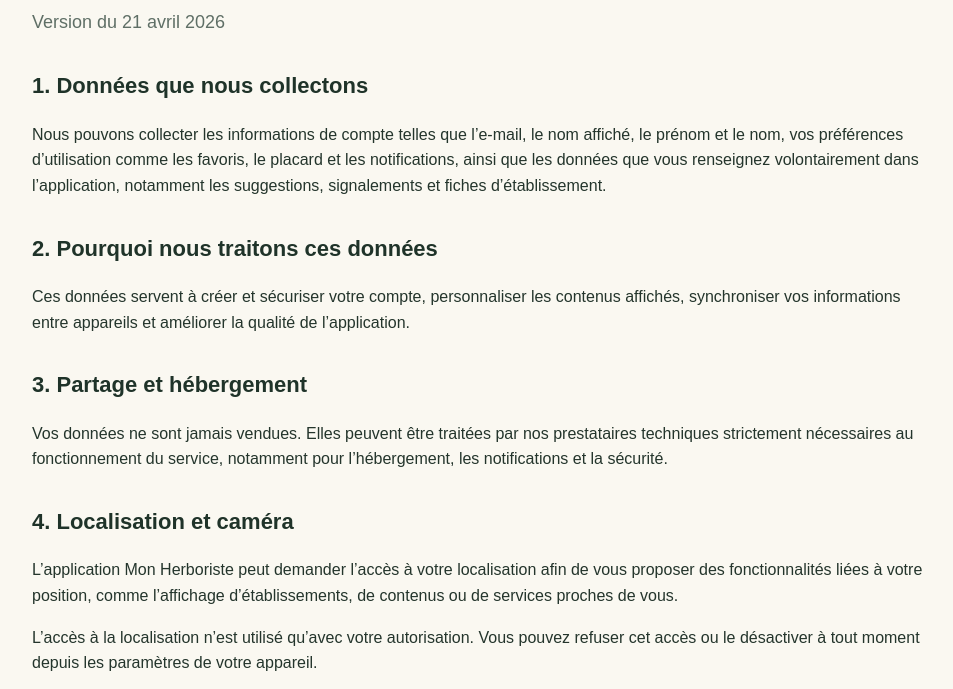
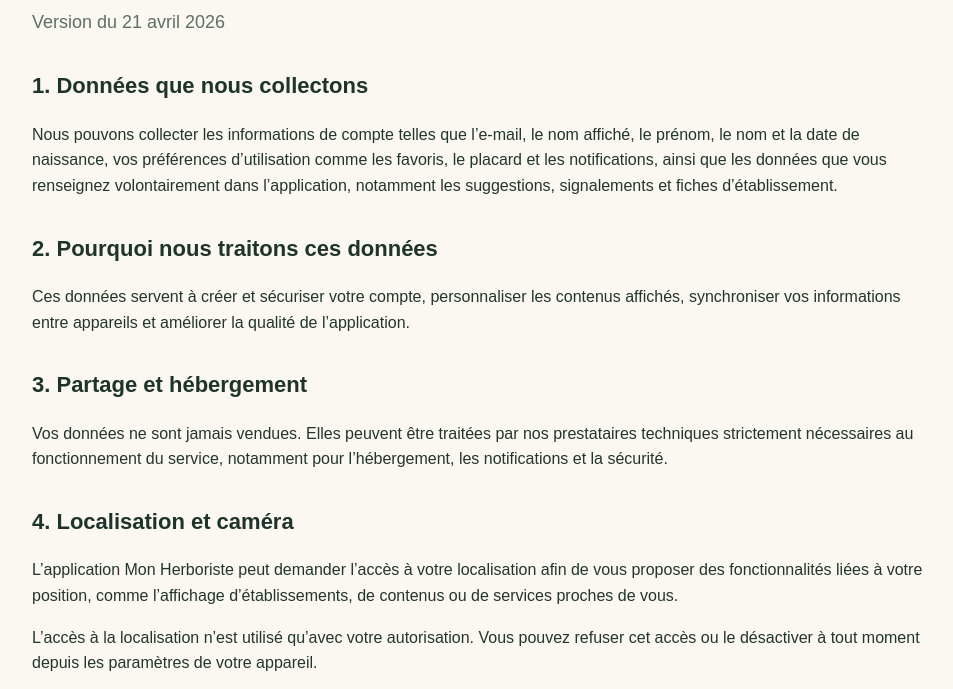
Before and after one commit to Skyentt23/mon-herboriste-confidentialite, a plain HTML site: page index.html in a window 1280 px wide. Shown: the part 105-794 px from the top of the page, without its empty margins (158-1111 px from the left). Drawn offline with Linux system fonts and the light colour scheme.

Commit message:
Revise data collection details in privacy policy
Updated data collection section to include date of birth.

```diff
--- a/index.html
+++ b/index.html
@@ -44,15 +44,14 @@
 
   <p class="date">Version du 21 avril 2026</p>
 
-  <h2>1. Données que nous collectons</h2>
-  <p>
-    Nous pouvons collecter les informations de compte telles que l’e-mail,
-    le nom affiché, le prénom et le nom, vos préférences d’utilisation
-    comme les favoris, le placard et les notifications, ainsi que les données
-    que vous renseignez volontairement dans l’application, notamment les
-    suggestions, signalements et fiches d’établissement.
-  </p>
-
+<h2>1. Données que nous collectons</h2>
+<p>
+  Nous pouvons collecter les informations de compte telles que l’e-mail,
+  le nom affiché, le prénom, le nom et la date de naissance, vos préférences
+  d’utilisation comme les favoris, le placard et les notifications, ainsi que
+  les données que vous renseignez volontairement dans l’application, notamment
+  les suggestions, signalements et fiches d’établissement.
+</p>
   <h2>2. Pourquoi nous traitons ces données</h2>
   <p>
     Ces données servent à créer et sécuriser votre compte, personnaliser les
```
